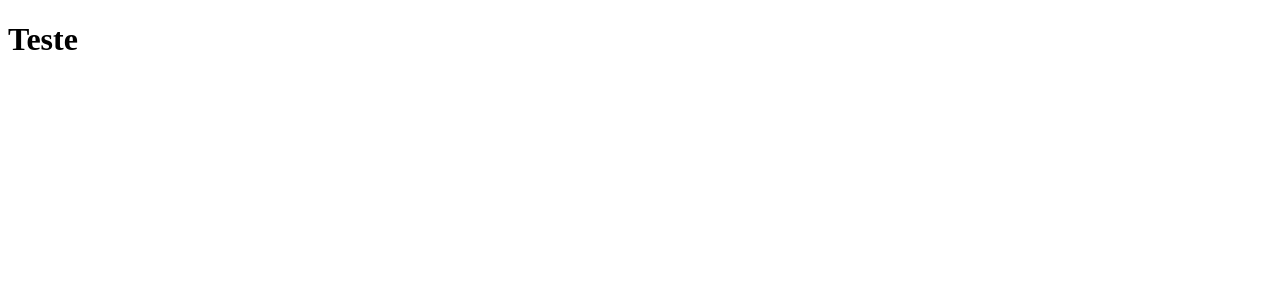
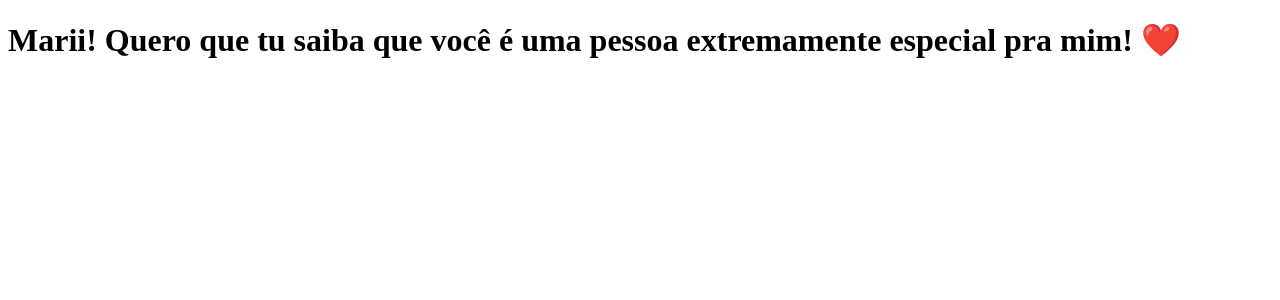
Before and after one commit to BrunoAzeved/clone-tabnews, a Next.js app: page / in a window 1280 px wide. Shown: the top 300 px of the page. Built offline with nearby package versions, Linux system fonts and the light colour scheme.

Commit message:
alteração no texto do index

```diff
--- a/pages/index.js
+++ b/pages/index.js
@@ -1,5 +1,5 @@
 function Home() {
-    return <h1>Teste</h1>
+    return <h1>Marii! Quero que tu saiba que você é uma pessoa extremamente especial pra mim! ❤️</h1>
 }
 
 export default Home;
```
